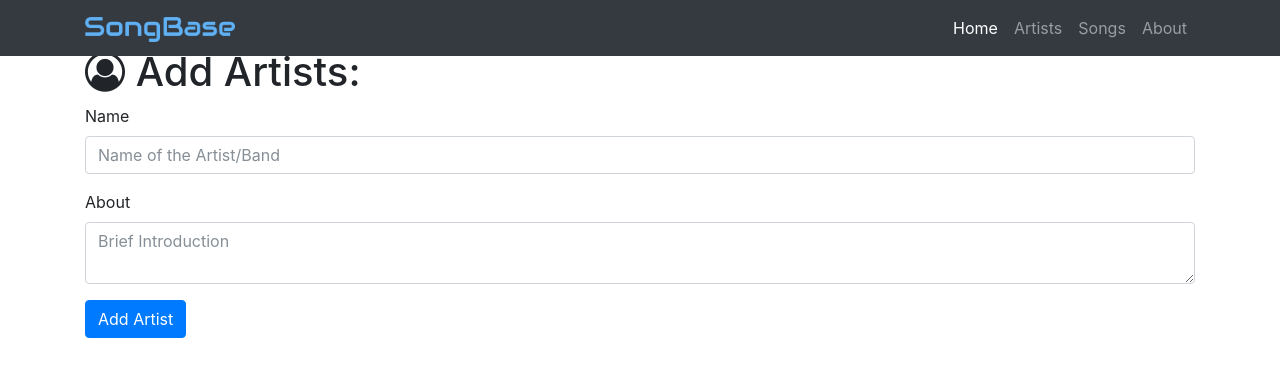
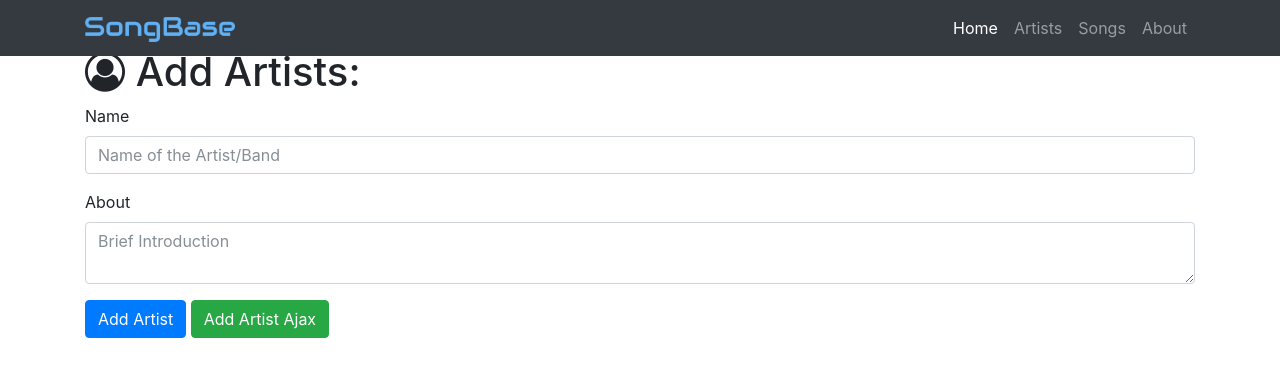
Before and after one commit to harrywang/songbase, a Flask app: page /artist/add in a window 1280 px wide. Shown: the top 377 px of the page. Run offline with Flask 2, Linux system fonts and the light colour scheme; some libraries are stand-ins or nearby versions.

Commit message:
added form posting via ajax

```diff
--- a/songbase.py
+++ b/songbase.py
@@ -56,6 +56,21 @@ def add_artists():
         db.session.add(artist)
         db.session.commit()
         return redirect(url_for('show_all_artists'))
+
+
+@app.route('/api/artist/add', methods=['POST'])
+def add_ajax_artists():
+    # get data from the form
+    name = request.form['name']
+    about = request.form['about']
+
+    # insert the data into the database
+    artist = Artist(name=name, about=about)
+    db.session.add(artist)
+    db.session.commit()
+    # flash message type: success, info, warning, and danger from bootstrap
+    flash('Artist Inserted', 'success')
+    return jsonify({"id": str(artist.id), "name": artist.name})
 
 
 @app.route('/artist/edit/<int:id>', methods=['GET', 'POST'])
--- a/templates/artist-add.html
+++ b/templates/artist-add.html
@@ -5,7 +5,7 @@
   <!-- Page Content -->
   <div class="container">
     <h1 class="mt-5"><i class="fa fa-user-circle-o" aria-hidden="true"></i> Add Artists:</h1>
-    <form action="/artist/add" method="post">
+    <form action="/artist/add" method="post" id="add-artist-form">
       <div class="form-group">
         <label>Name</label>
         <input class="form-control" type="text" name="name" placeholder="Name of the Artist/Band" required="true">
@@ -15,7 +15,37 @@
         <textarea class="form-control" name="about" placeholder="Brief Introduction" required="true"></textarea>
       </div>
       <button type="submit" class="btn btn-primary">Add Artist</button>
+      <button type="submit" class="btn btn-success" id="insert-ajax-btn">Add Artist Ajax</button>
     </form>
   </div>
 
 {% endblock%}
+
+{% block scripts%}
+{{super()}}
+<script>
+  $(document).ready(function() {
+    $("#insert-ajax-btn").click(function(event) {
+      event.preventDefault(); // prevent the button to submit the form
+      $.ajax({
+          type: "POST",
+          url: "/api/artist/add",
+          data: $("#add-artist-form").serialize(),
+          success: function(response) {
+            window.location.replace("/artists"); // redirect
+          } // end of success callback function
+        }) // end of ajax call
+        .fail(function(error) {
+          // console.log(data);
+          swal({
+            title: "Oops...",
+            text: "Insertion failed",
+            type: "error",
+            timer: 2000,
+            showConfirmButton: false
+          }); // end of SweetAlert
+        }); // end of fail callback function
+    }); // end of button click event function
+  }); // end doc ready
+</script>
+{% endblock%}
--- a/templates/artist-all.html
+++ b/templates/artist-all.html
@@ -61,9 +61,6 @@
         },
         function(isConfirm) {
           if (isConfirm) {
-            var data = {
-              artist_id: artist_id
-            };
             $.ajax({
                 type: "DELETE",
                 url: "/api/artist/" + artist_id,
--- a/templates/home-base.html
+++ b/templates/home-base.html
@@ -16,6 +16,8 @@
   <link rel="stylesheet" href="https://maxcdn.bootstrapcdn.com/font-awesome/4.7.0/css/font-awesome.min.css">
   <!-- SweetAlert CSS -->
   <link rel="stylesheet" href="https://cdnjs.cloudflare.com/ajax/libs/sweetalert/1.1.3/sweetalert.css">
+  <!-- Toastr CSS -->
+  <link rel="stylesheet" href="https://cdnjs.cloudflare.com/ajax/libs/toastr.js/latest/css/toastr.min.css">
   <!-- Songbase CSS -->
   <link rel="stylesheet" href="{{ url_for('static', filename='css/songbase.css') }}">
   {% endblock%}
@@ -52,12 +54,7 @@
       </div>
     </div>
   </nav>
-  {% for category, message in get_flashed_messages(with_categories=true) %}
-    <div class="alert alert-{{category}}">
-    <button type="button" class="close" data-dismiss="alert">&times;</button>
-      {{ message }}
-    </div>
-  {% endfor %}
+
   {% block page_content%}
   {% endblock%}
 
@@ -68,6 +65,37 @@
   <script src="https://maxcdn.bootstrapcdn.com/bootstrap/4.0.0-beta.2/js/bootstrap.min.js"></script>
   <!-- SweetAlert JS -->
   <script src="https://cdnjs.cloudflare.com/ajax/libs/sweetalert/1.1.3/sweetalert.min.js"></script>
+  <!-- Toastr JS -->
+  <script src="https://cdnjs.cloudflare.com/ajax/libs/toastr.js/latest/js/toastr.min.js"></script>
+  <script>
+    toastr.options = {
+        "closeButton": true,
+        "debug": false,
+        "progressBar": true,
+        "preventDuplicates": true,
+        "positionClass": "toast-top-center",
+        "onclick": null,
+        "showDuration": "400",
+        "hideDuration": "500",
+        "timeOut": "3000",
+        "extendedTimeOut": "1000",
+        "showEasing": "swing",
+        "hideEasing": "linear",
+        "showMethod": "fadeIn",
+        "hideMethod": "fadeOut"
+    }
+
+    {% for category, message in get_flashed_messages(with_categories=true) %}
+        var toastr_category = '{{ category }}';
+
+        if (toastr_category === 'message') {
+            toastr_category = 'info';
+        }
+
+        toastr[toastr_category]('{{message}}');
+    {% endfor %}
+
+  </script>
   {% endblock%}
 </body>
 
--- a/templates/song-all.html
+++ b/templates/song-all.html
@@ -56,7 +56,7 @@
         <td>
           <a href="/song/edit/{{song.id}}" class="btn btn-success" role="button" aria-disabled="true">Edit</a>
           <a href="/song/delete/{{song.id}}" class="btn btn-danger" role="button" aria-disabled="true">Delete</a>
-          <button class="btn btn-warning delete_ajax_btn" role="button" aria-disabled="true" data-song-id={{song.id}}>Delete Ajax</button>
+          <button class="btn btn-warning delete_ajax_btn" data-song-id={{song.id}}>Delete Ajax</button>
         </td>
       </tr>
 
@@ -90,9 +90,6 @@
         },
         function(isConfirm) {
           if (isConfirm) {
-            var data = {
-              song_id: song_id
-            };
             $.ajax({
                 type: "DELETE",
                 url: "/api/song/" + song_id,
```
